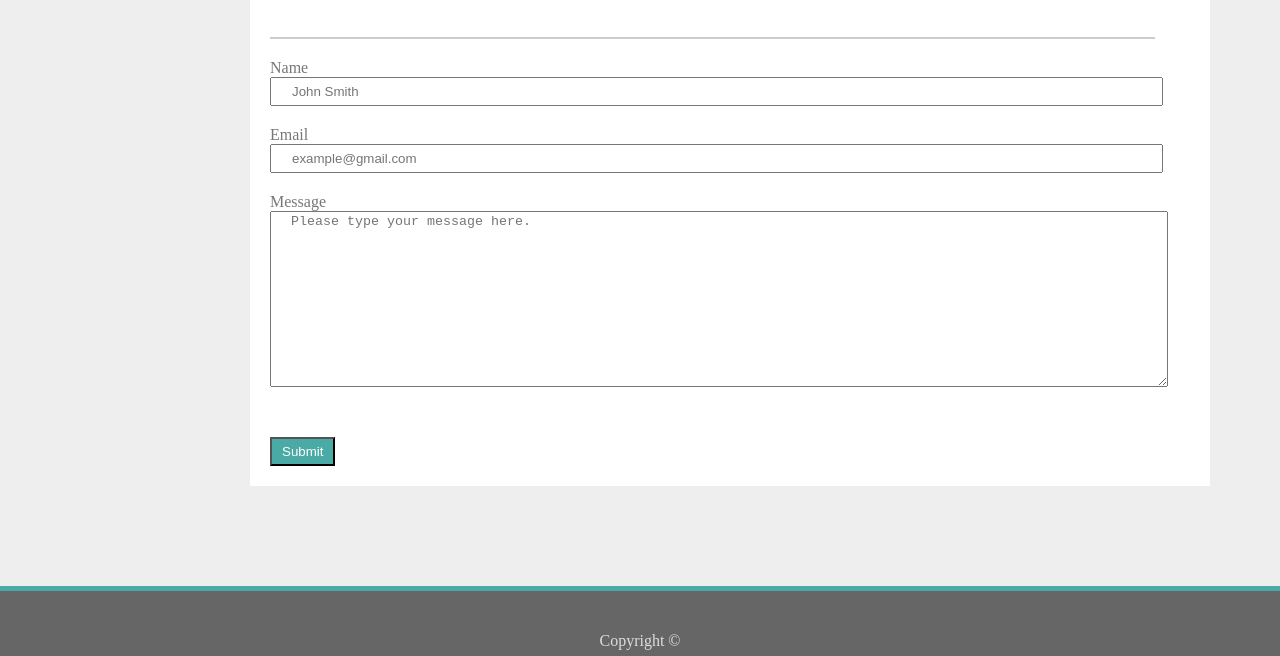
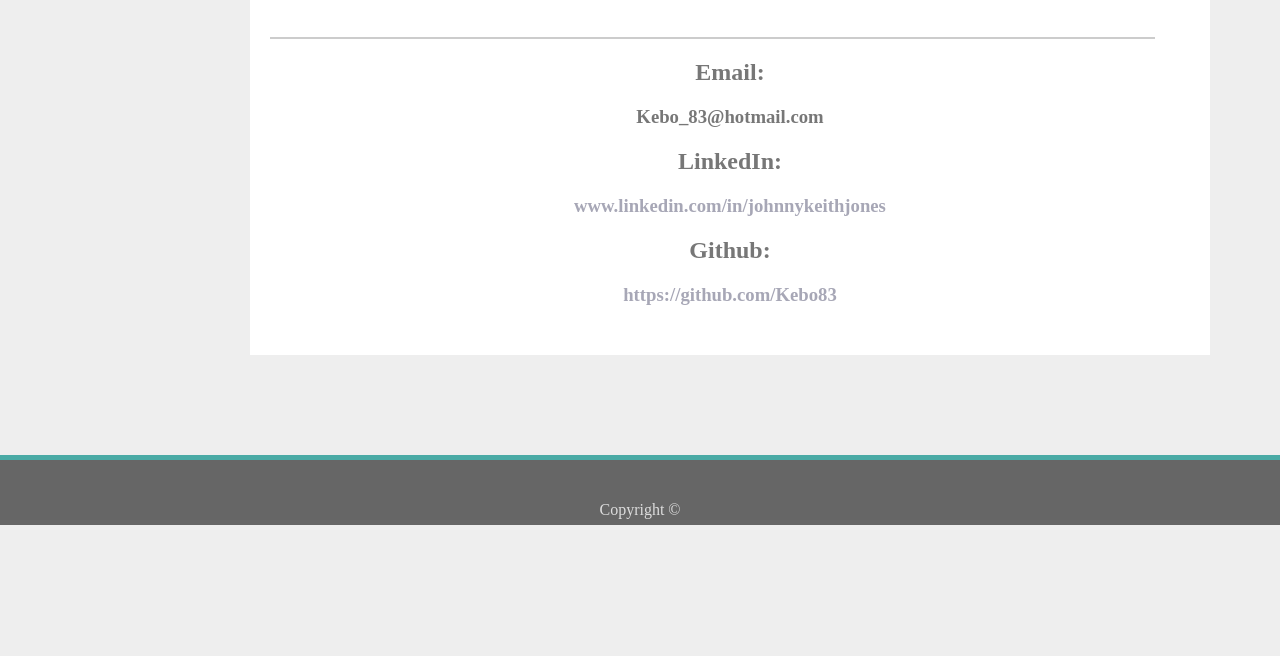
Before and after one commit to Kebo83/ResponsivePortfolio, a plain HTML site: page contact.html in a window 1280 px wide. Shown: the part 178-834 px from the top of the page. After the commit the page ends 800 px from the top, so only its background shows below. Drawn offline with Linux system fonts and the light colour scheme.

Commit message:
contactPageUpdate

```diff
--- a/assets/css/style.css
+++ b/assets/css/style.css
@@ -86,11 +86,13 @@ p2 {
   Padding-right:20px;
   padding-bottom: 20px;
 }
-form {
+div1 {
   float: left;
   width:100%;
   padding-bottom: 30px;
+  text-align: center;
 }
+
 label {
   float:left;
   padding-left:20px;
@@ -164,12 +166,7 @@ a {
   margin: 85px;
 
 }
-/* #Img5 {
- float: left;
- padding:30px;
- padding-left: 270px;
- margin: 85px;
-} */
+
 footer {
   background-color:#666666;
   float: left;
--- a/contact.html
+++ b/contact.html
@@ -18,19 +18,14 @@
                 </table>
     </header>
          <content>
-             <h1>Contact</h1>
+             <h1 id="contact">Contact</h1>
              <hr align="center" WIDTH="92%" color=#cccccc size=2>
+            <div1>
+                <h2> Email:</h2> <h3> Kebo_83@hotmail.com </h3>
+                <h2> LinkedIn:</h2>  <h3><a href = "https:www.linkedin.com/in/johnnykeithjones">www.linkedin.com/in/johnnykeithjones</a><h3>
+                <h2> Github: </h2>  <h3><a href ="https://github.com/Kebo83">https://github.com/Kebo83</h3>
 
-                <form action="/action_page.php">
-                    <label for="name">Name</label>
-                    <input type="text" id="name" name="name" placeholder="John Smith">
-                    <label for="email">Email</label>
-                    <input type="text" id="email" name="email" placeholder="example@gmail.com">
-                    <label for="message">Message</label>
-                    <textarea id="message" name="message" placeholder="Please type your message here." style="height:170px"></textarea>
-                  </form>
-                  <input type="submit" id="submit"name="Submit">
-
+            </div1>
         </content>
 
         <hr align="center" WIDTH="100%"  color=#4aaaa5 size=5>
```
Also changed, not shown: index.html (+1 -1 lines).
